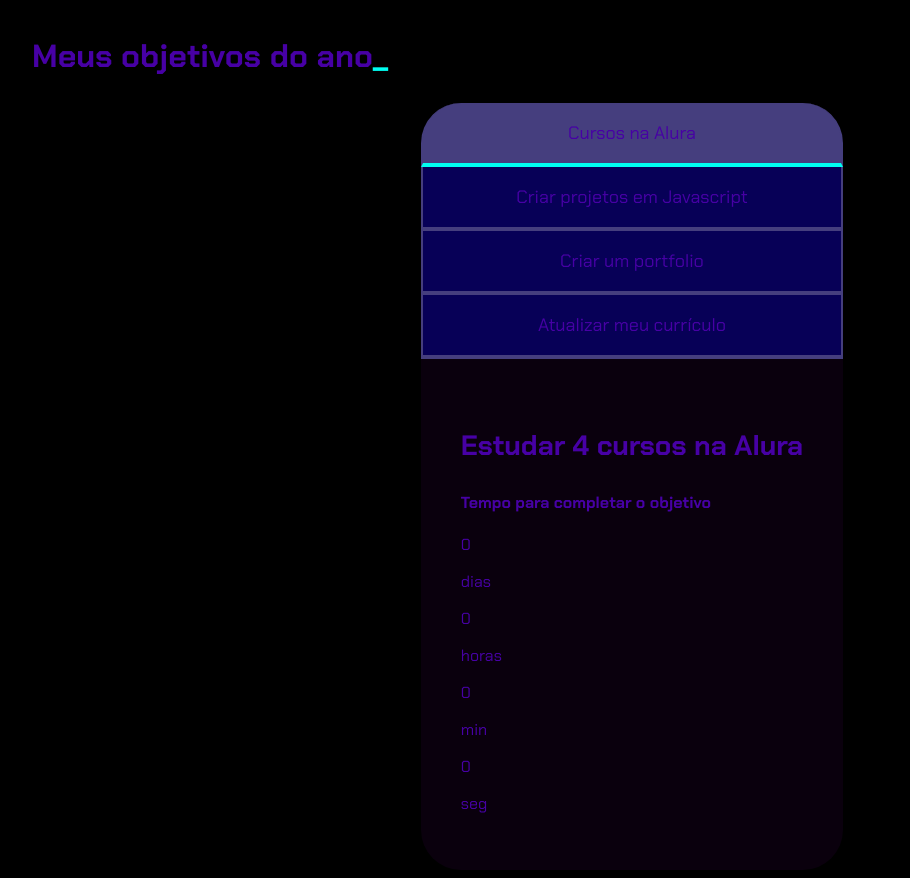
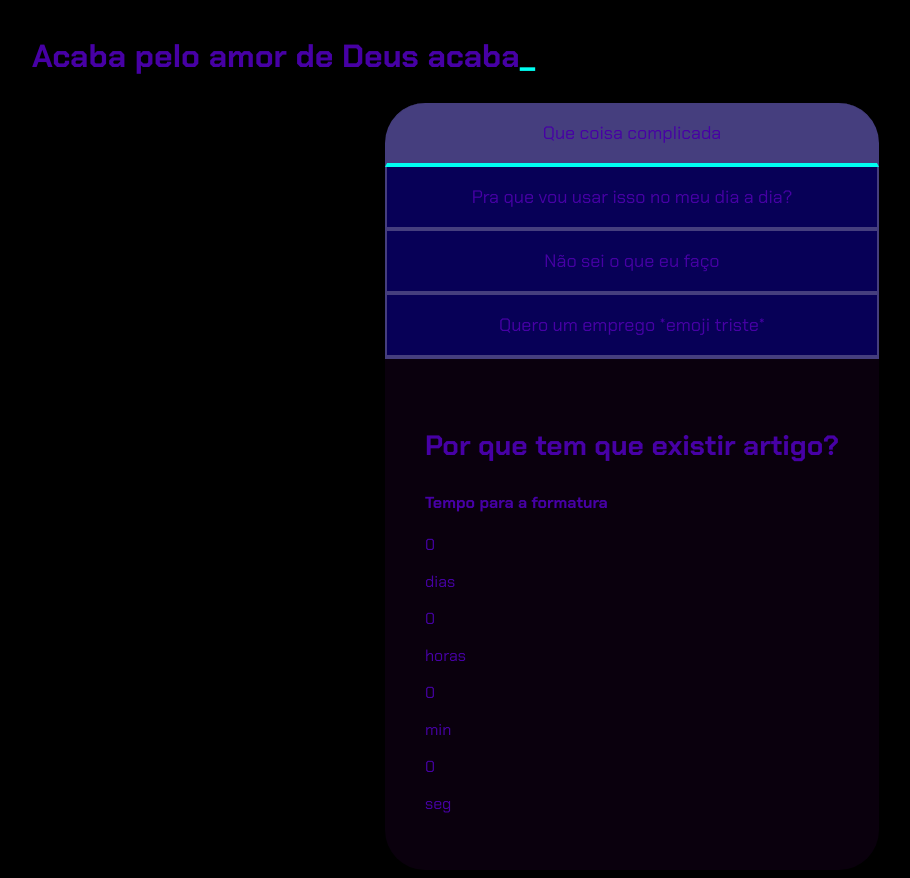
Before and after one commit to Ravenaencm/Site-escola, a plain HTML site: page index.html in a window 1280 px wide. Shown: the whole page, without its empty margins (8-918 px from the left). Drawn offline with Linux system fonts and the light colour scheme.

Commit message:
Update index.html

```diff
--- a/index.html
+++ b/index.html
@@ -10,18 +10,18 @@
 
 <body>
     <section class="conteudo-principal">
-        <h2 class="titulo-principal">Meus objetivos do ano<span>_</span></h2>
+        <h2 class="titulo-principal">Acaba pelo amor de Deus acaba<span>_</span></h2>
         <div class="conteudo">
             <div class="botoes">
-                <button class="botao ativo">Cursos na Alura</button>
-                <button class="botao">Criar projetos em Javascript</button>
-                <button class="botao">Criar um portfolio</button>
-                <button class="botao">Atualizar meu currículo</button>
+                <button class="botao ativo">Que coisa complicada</button>
+                <button class="botao">Pra que vou usar isso no meu dia a dia?</button>
+                <button class="botao">Não sei o que eu faço </button>
+                <button class="botao">Quero um emprego *emoji triste*</button>
             </div>
             <div class="abas-textos">
                 <div class="aba-conteudo ativo">
-                    <h3 class="aba-conteudo-titulo-principal">Estudar 4 cursos na Alura</h3>
-                    <h4 class="aba-conteudo-titulo-secundario">Tempo para completar o objetivo</h4>
+                    <h3 class="aba-conteudo-titulo-principal">Por que tem que existir artigo?</h3>
+                    <h4 class="aba-conteudo-titulo-secundario">Tempo para a formatura</h4>
                     <div class="contador">
                         <div class="contador-digito">
                             <p class="contador-digito-numero" id="dias0"></p>
```
